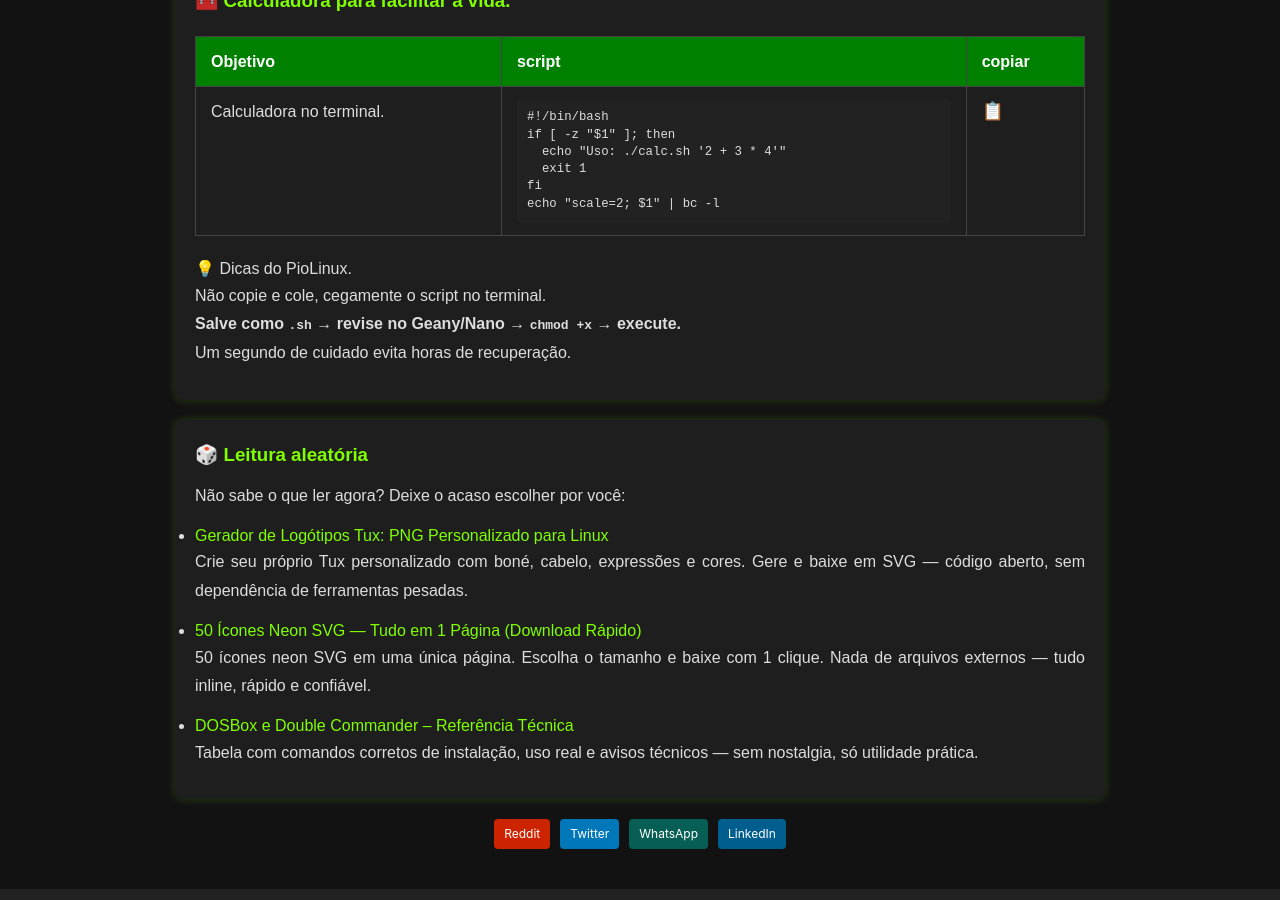
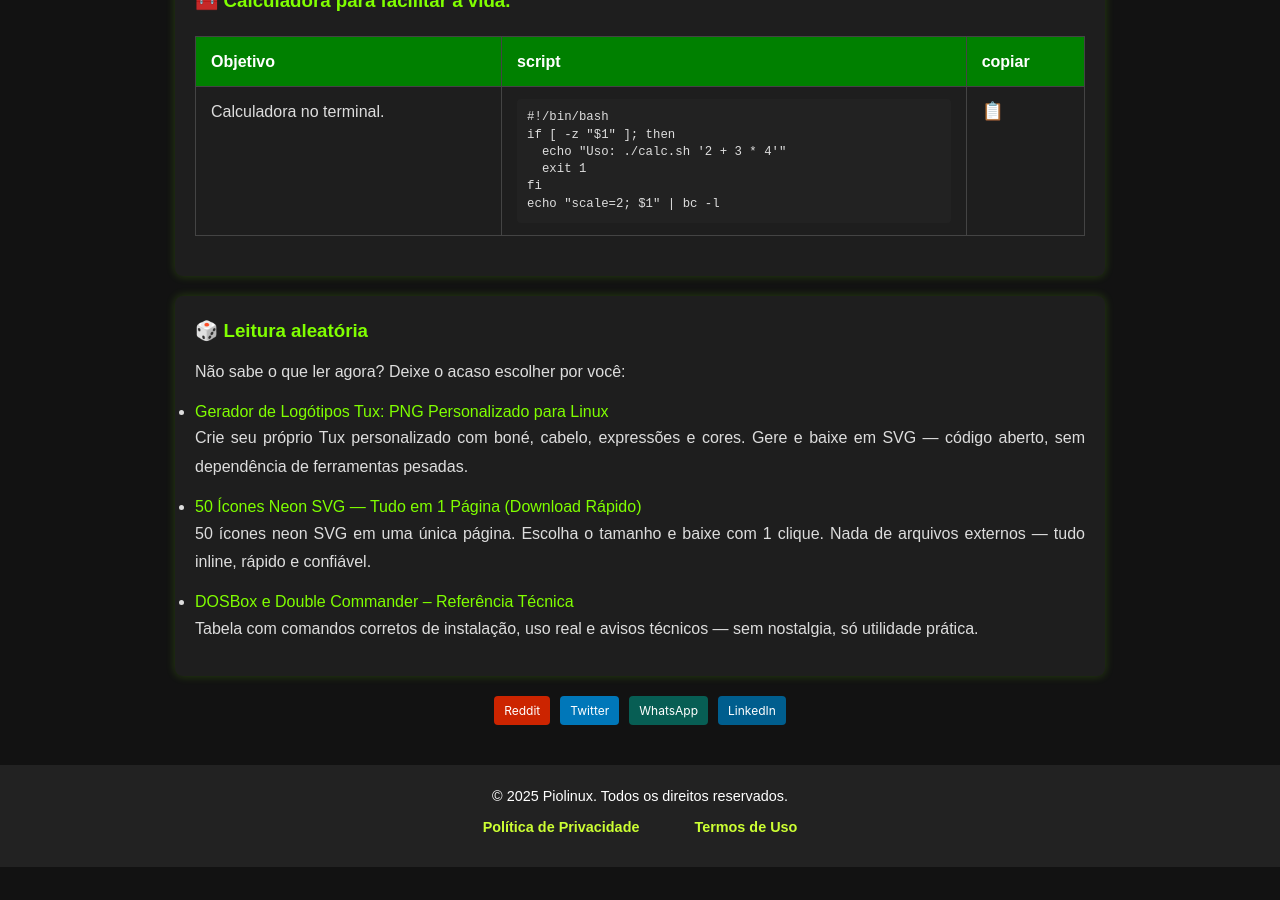
Before and after one commit to Piolinux/piolinux-site, a Jekyll site: the page built from _pages/_iniciantes/scripts-bash-para-linux-automacao-seguranca.md, in a window 1280 px wide and 900 px high, scrolled down 1923 px. Built offline with Jekyll 4.4.1, drawn with Linux system fonts in a browser that asks for light colours; after the commit the page ends 2790 px from its top, so only the background shows below that.

Commit message:
Update scripts-bash-para-linux-automacao-seguranca.md

```diff
--- a/_pages/_iniciantes/scripts-bash-para-linux-automacao-seguranca.md
+++ b/_pages/_iniciantes/scripts-bash-para-linux-automacao-seguranca.md
@@ -266,12 +266,3 @@ echo &quot;scale=2; $1&quot; | bc -l">📋</button></td>
     </tr>
   </tbody>
 </table>
-
-
-<div class="dica-piolinux">
-  <div>💡 Dicas do PioLinux.</div>
-  <p>Não copie e cole, cegamente o script no terminal.<br>
-  <strong>Salve como <code>.sh</code> → revise no Geany/Nano → <code>chmod +x</code> → execute.</strong><br>
-  Um segundo de cuidado evita horas de recuperação.
-  </p>
-</div>
```
